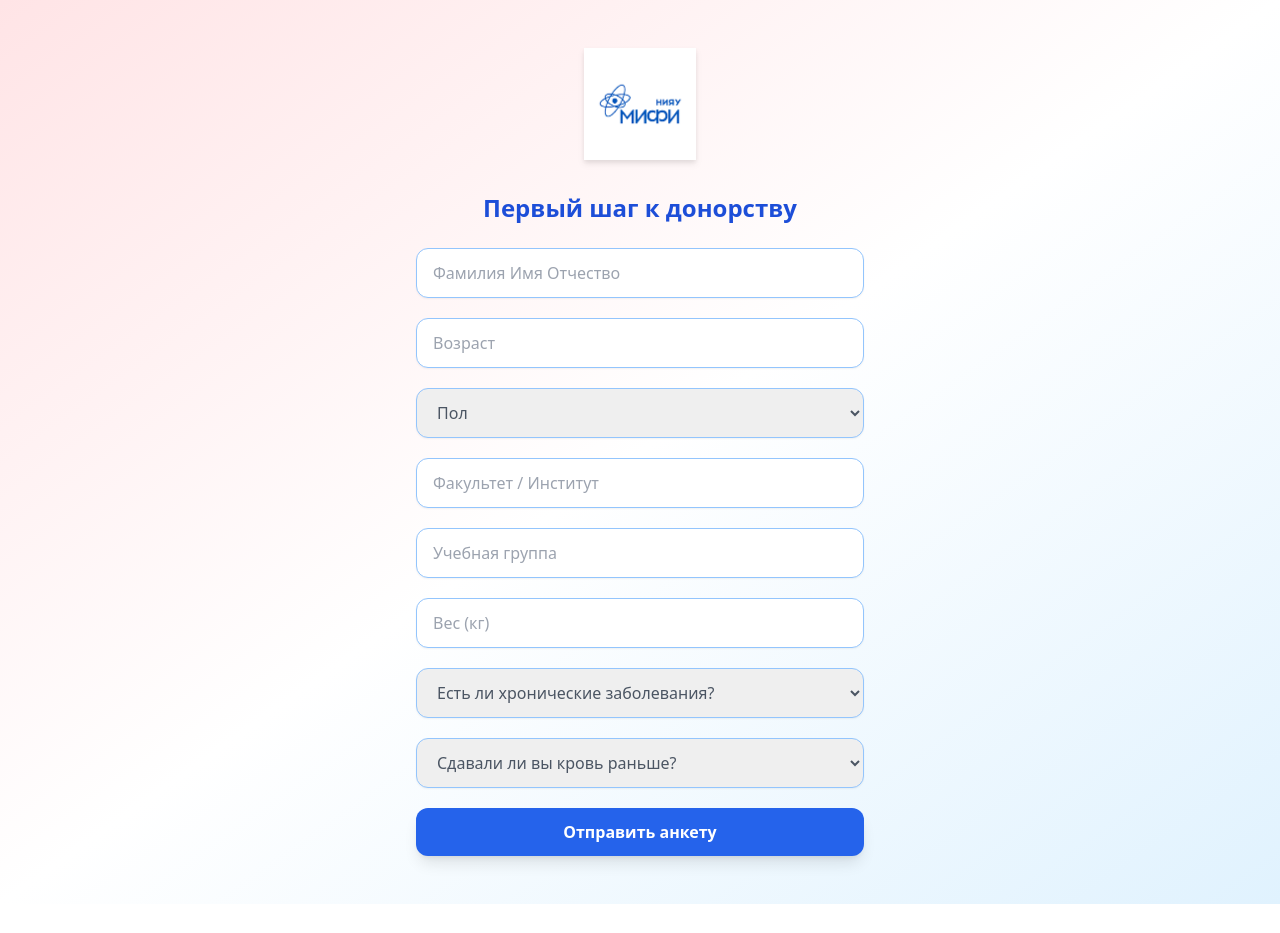
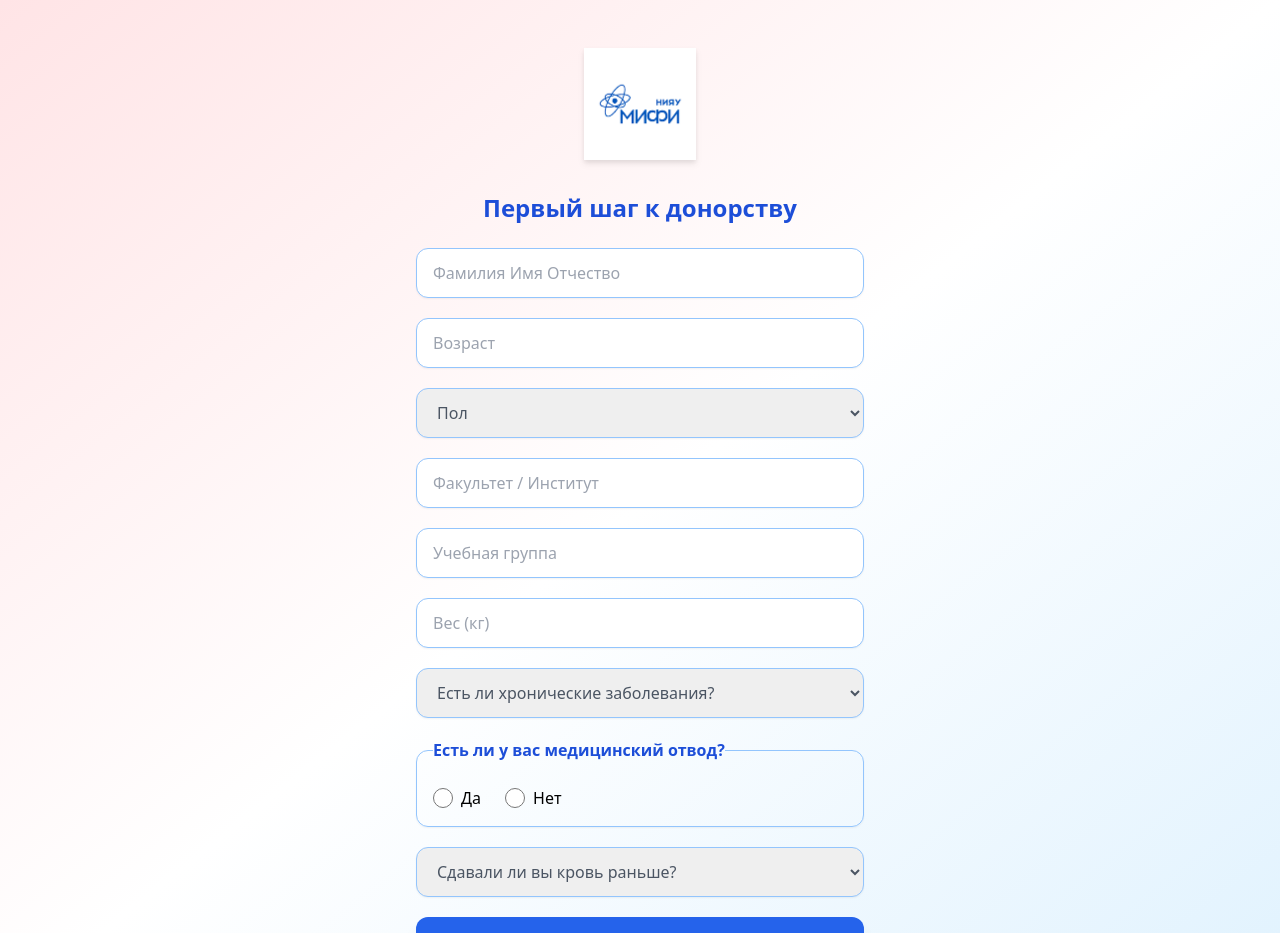
Before and after one commit to tuhlopuz1/DonorMate, a React (Vite) app in the folder frontend/: page /#/survey in a window 1280 px wide. Shown: the top 933 px of the page. Before the commit the page ends 904 px from the top, so only its background shows below. Built offline with nearby package versions, Linux system fonts and the light colour scheme.

Commit message:
модалка прикрепления медотвода

```diff
--- /dev/null
+++ b/frontend/src/components/layouts/Medotvod.tsx
@@ -0,0 +1,82 @@
+import React, { useState } from 'react';
+
+type MedotvodModalProps = {
+  isOpen: boolean;
+  onClose: () => void;
+  onSubmit: (file: File | null, comment: string) => void;
+};
+
+export default function MedotvodModal({ isOpen, onClose, onSubmit }: MedotvodModalProps) {
+  const [file, setFile] = useState<File | null>(null);
+  const [comment, setComment] = useState('');
+
+  if (!isOpen) return null;
+
+  function handleFileChange(e: React.ChangeEvent<HTMLInputElement>) {
+    if (e.target.files && e.target.files.length > 0) {
+      setFile(e.target.files[0]);
+    }
+  }
+
+  function handleSubmit(e: React.FormEvent) {
+    e.preventDefault();
+    onSubmit(file, comment);
+  }
+
+  return (
+    <div
+      className="fixed inset-0 z-50 flex items-center justify-center bg-black bg-opacity-40 backdrop-blur-sm p-4"
+      aria-modal="true"
+      role="dialog"
+      aria-labelledby="modal-title"
+    >
+      <div className="bg-white rounded-xl shadow-xl max-w-md w-full p-6 flex flex-col">
+        <h2 id="modal-title" className="text-2xl font-semibold text-blue-700 mb-4 text-center">
+          Прикрепить медицинский отвод
+        </h2>
+
+        <form onSubmit={handleSubmit} className="flex flex-col space-y-5">
+          <label className="flex flex-col text-gray-700 font-medium">
+            Загрузите документ (PDF, JPG, PNG)
+            <input
+              type="file"
+              accept=".pdf,image/jpeg,image/png"
+              onChange={handleFileChange}
+              className="mt-2 p-2 border border-gray-300 rounded-lg cursor-pointer
+                focus:outline-none focus:ring-2 focus:ring-blue-400"
+              required
+            />
+          </label>
+
+          <label className="flex flex-col text-gray-700 font-medium">
+            Комментарий (необязательно)
+            <textarea
+              rows={3}
+              value={comment}
+              onChange={(e) => setComment(e.target.value)}
+              placeholder="Опишите причины или дополнительные детали"
+              className="mt-2 p-3 border border-gray-300 rounded-lg resize-y
+                focus:outline-none focus:ring-2 focus:ring-blue-400"
+            />
+          </label>
+
+          <div className="flex justify-end space-x-4 pt-2">
+            <button
+              type="button"
+              onClick={onClose}
+              className="px-5 py-2 rounded-lg bg-gray-200 text-gray-700 hover:bg-gray-300 transition"
+            >
+              Отмена
+            </button>
+            <button
+              type="submit"
+              className="px-5 py-2 rounded-lg bg-blue-600 text-white hover:bg-blue-700 transition"
+            >
+              Отправить
+            </button>
+          </div>
+        </form>
+      </div>
+    </div>
+  );
+}
--- a/frontend/src/pages/UserSurvey.tsx
+++ b/frontend/src/pages/UserSurvey.tsx
@@ -1,6 +1,12 @@
 import logo from '../assets/MEPHI_logo.png';
+import MedotvodModal from '../components/layouts/Medotvod';
+import { useState } from 'react';
 
 export default function UserSurvey() {
+
+  const [medotvod, setMedotvod] = useState<'yes' | 'no' | ''>('');
+  const [isModalOpen, setIsModalOpen] = useState(false);
+
   return (
     <div className="flex flex-col items-center min-h-screen bg-gradient-to-br from-rose-100 via-white to-sky-100 px-6 py-12">
       {/* Логотип */}
@@ -69,6 +75,47 @@ export default function UserSurvey() {
           <option>Да</option>
         </select>
 
+                <fieldset className="border border-blue-300 rounded-xl p-4 shadow-sm">
+          <legend className="text-blue-700 font-semibold mb-2">Есть ли у вас медицинский отвод?</legend>
+          <div className="flex space-x-6">
+            <label className="flex items-center space-x-2 cursor-pointer">
+              <input
+                type="radio"
+                name="medotvod"
+                value="yes"
+                checked={medotvod === 'yes'}
+                onChange={() => setMedotvod('yes')}
+                className="w-5 h-5 text-blue-600 focus:ring-blue-400"
+              />
+              <span>Да</span>
+            </label>
+
+            <label className="flex items-center space-x-2 cursor-pointer">
+              <input
+                type="radio"
+                name="medotvod"
+                value="no"
+                checked={medotvod === 'no'}
+                onChange={() => setMedotvod('no')}
+                className="w-5 h-5 text-blue-600 focus:ring-blue-400"
+              />
+              <span>Нет</span>
+            </label>
+          </div>
+
+          {/* Кнопка открытия модального, если выбран "Да" */}
+          {medotvod === 'yes' && (
+            <button
+              type="button"
+              onClick={() => setIsModalOpen(true)}
+              className="mt-4 px-4 py-2 bg-blue-600 hover:bg-blue-700 text-white rounded-xl shadow-md transition"
+            >
+              Прикрепить медотвод
+            </button>
+          )}
+        </fieldset>
+
+
         {/* Сдавал ли кровь ранее */}
         <select className="w-full px-4 py-3 rounded-xl border border-blue-300 text-gray-600 focus:outline-none focus:ring-2 focus:ring-blue-400 shadow-sm">
           <option disabled selected>Сдавали ли вы кровь раньше?</option>
@@ -85,6 +132,16 @@ export default function UserSurvey() {
           Отправить анкету
         </button>
       </form>
+      {isModalOpen && (
+        <MedotvodModal
+          isOpen={isModalOpen}
+          onClose={() => setIsModalOpen(false)}
+          onSubmit={() => {
+            // здесь логика отправки медотвода, например
+            setIsModalOpen(false);
+          }}
+        />
+      )}
     </div>
   );
 }
```
